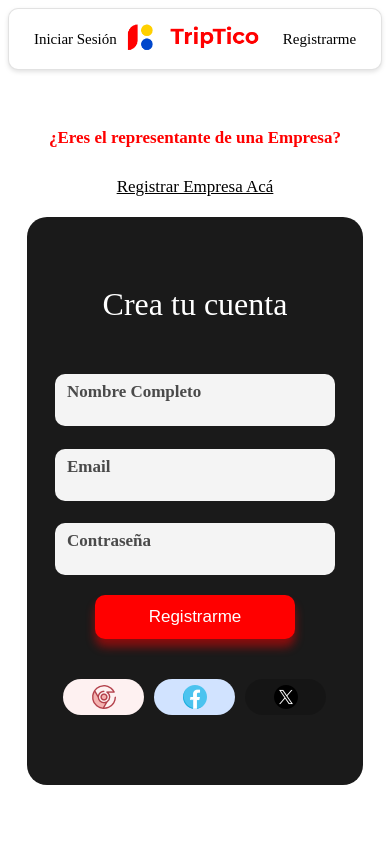
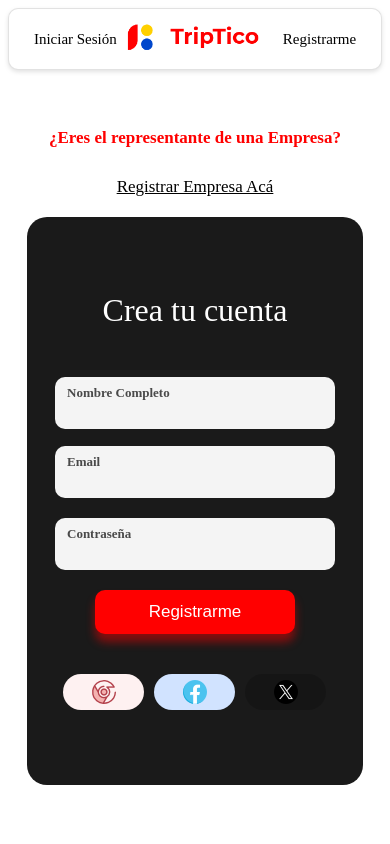
Before and after one commit to gabadabaduu/hackaton, an Angular app: page /app-registro in a window 390 px wide. Shown: the top 844 px of the page. Built offline with nearby package versions, Linux system fonts and the light colour scheme.

Commit message:
Registro con responsive

```diff
--- a/src/app/Modules/Autenticacion/Paginas/registro/css/registro4.component.css
+++ b/src/app/Modules/Autenticacion/Paginas/registro/css/registro4.component.css
@@ -144,4 +144,7 @@
     .forgot-password-link {
         margin-left: 0px;
     }
+    .label1{
+        font-size: 13px;
+    }
 }
```
